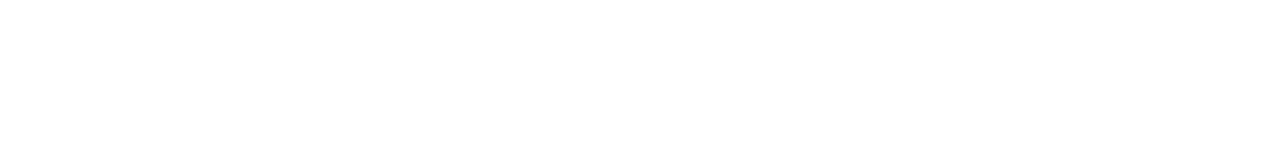
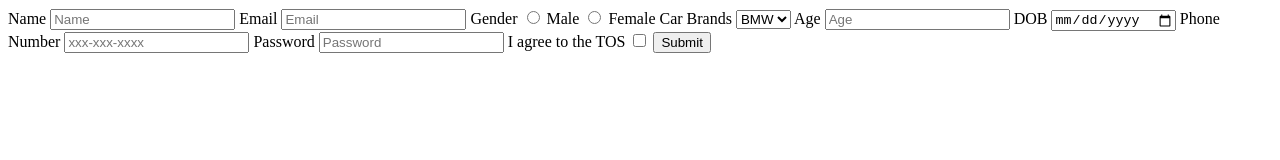
Before and after one commit to acciojob/signup-form-car-Shreyash-kant, a website: page main.html in a window 1280 px wide. Drawn offline with Linux system fonts and the light colour scheme.

Commit message:
created a submission

```diff
--- a/main.html
+++ b/main.html
@@ -8,6 +8,32 @@
 
 <body>
 	<!-- the entire body must be written by student -->
+	<form method="post">
+		<label for="name">Name</label>
+		<input type="text" id="name" placeholder="Name" required>
+		<label for="email">Email</label>
+		<input id="email" type="email" placeholder="Email" required>
+		<label for="gender">Gender</label>
+		<input type="radio" id="gender_m" name="gender" required> <label for="gender_m">Male</label>
+		<input type="radio" id="gender_f" name="gender" required> <label for="gender_f">Female</label>
+		<label for="cars">Car Brands</label>
+		<select id="cars" placeholder="--Please choose an option--">
+			<option >BMW</option>
+			<option >Audi</option>
+			<option >MG</option>
+		</select>
+		<label for="age">Age</label>
+		<input type="number" id="age" placeholder="Age" required>
+		<label for="dob">DOB</label>
+		<input type="date" required id="dob">
+		<label for="tel">Phone Number</label>
+		<input type="tel" id="tel" placeholder="xxx-xxx-xxxx">
+		<label for="password">Password</label>
+		<input type="password" id="password" required placeholder="Password">
+		<label for="tos">I agree to the TOS</label>
+		<input type="checkbox" required id="tos">
+		<input type="submit" id="submit" value="Submit">
+	</form>
     <script type="text/javascript" src="./script.js">
 </script>
 
```
